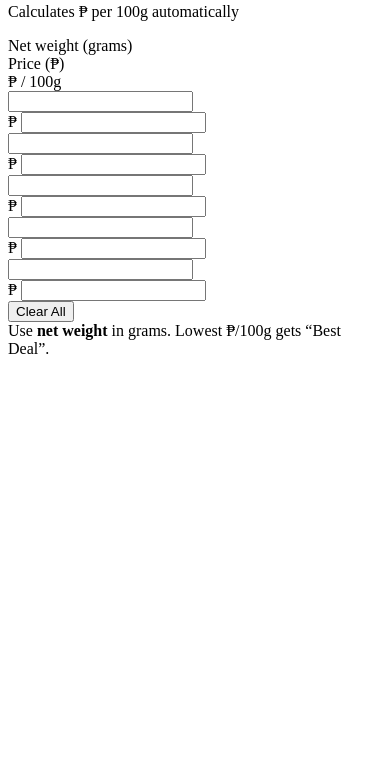
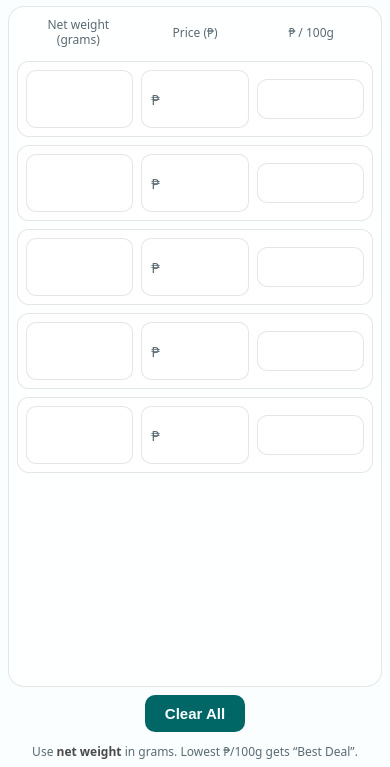
Before and after one commit to darylmilanes/best-deal-calculator, a plain HTML site: page index.html in a window 390 px wide. Shown: the part 77-844 px from the top of the page. Drawn offline with Linux system fonts and the light colour scheme.

Commit message:
Refactor styles and remove unused JavaScript functions
Removed old JavaScript functions for viewport height and data restoration. Added new CSS styles for layout and responsive design.

```diff
--- a/styles.css
+++ b/styles.css
@@ -1,138 +1,247 @@
-/* Keyboard-safe viewport height to avoid layout jumps */
-(function setVh() {
-  const set = () => {
-    const vh = window.innerHeight + "px";
-    document.documentElement.style.setProperty('--vh', vh);
-  };
-  set();
-  window.addEventListener('resize', set);
-  window.addEventListener('orientationchange', set);
-})();
-
-const rows = Array.from(document.querySelectorAll('.row'));
-const NUM_DECIMALS = 2;
-
-/* Restore saved values */
-(function restore(){
-  try{
-    const saved = JSON.parse(localStorage.getItem('bvf_pp100g_v1') || '[]');
-    rows.forEach((row, idx) => {
-      const g = row.querySelector('.g-input');
-      const p = row.querySelector('.p-input');
-      if(saved[idx]){
-        if(saved[idx].g !== undefined) g.value = saved[idx].g;
-        if(saved[idx].p !== undefined) p.value = saved[idx].p;
-      }
-    });
-  }catch{}
-})();
-
-/* Attach handlers */
-rows.forEach(row => {
-  const g = row.querySelector('.g-input');
-  const p = row.querySelector('.p-input');
-  const onInput = () => computeAll();
-  g.addEventListener('input', onInput, {passive:true});
-  p.addEventListener('input', onInput, {passive:true});
-});
-
-document.addEventListener('DOMContentLoaded', function() {
-  computeAll();
-});
-
-/* Compute logic */
-function computeAll(){
-  const results = [];
-
-  rows.forEach(row => {
-    const grams = parseFloat(row.querySelector('.g-input').value);
-    const price = parseFloat(row.querySelector('.p-input').value);
-    const out = row.querySelector('.resultValue');
-
-    out.textContent = '';
-    results.push({ row, valueRounded: Infinity, valid: false });
-
-    if (isFinite(grams) && grams > 0 && isFinite(price) && price >= 0){
-      const per100 = (price / grams) * 100;
-      const rounded = Math.round(per100 * 100) / 100;
-      out.textContent = `₱${rounded.toFixed(NUM_DECIMALS)}`;
-      const slot = results[results.length - 1];
-      slot.valueRounded = rounded;
-      slot.valid = true;
-    }
-  });
-
-  updateResults(results);
-
-  persist();
+:root{
+  --bg:#fafeff;
+  --text:#4a4a4a;
+  --accent:#006666;
+  --muted:#5a6b73;
+  --ok:#006666;
+  --border:rgba(0,0,0,0.10);
+  --ring:rgba(0,102,102,0.14);
+  --vh:100vh;
 }
 
-function updateResults(results) {
-  // Find best value
-  let min = Infinity;
-  let minIndexes = [];
-  results.forEach((res, i) => {
-    if (res.valid && res.valueRounded < min) {
-      min = res.valueRounded;
-      minIndexes = [i];
-    } else if (res.valid && res.valueRounded === min) {
-      minIndexes.push(i);
+html, body { height: 100%; overscroll-behavior: none; }
+body {
+  margin: 0;
+  background: var(--bg);
+  color: var(--text);
+  font-family: system-ui, -apple-system, Segoe UI, Roboto, "Helvetica Neue", Arial, "Noto Sans";
+  font-size: 16px;
+  line-height: 1.25;
+  overflow: hidden;
 }
-  });
 
-  // Update UI
-  rows.forEach((row, i) => {
-    row.classList.remove('best', 'tie');
-    const resultBox = row.querySelector('.resultBox');
-    const badge = row.querySelector('.badge');
-    if (results[i].valid) {
-      row.querySelector('.resultValue').textContent = `₱${results[i].valueRounded.toFixed(NUM_DECIMALS)}`;
-      if (minIndexes.includes(i)) {
-        if (minIndexes.length > 1) {
-          row.classList.add('tie');
-        } else {
-          row.classList.add('best');
+/* 4 rows: header | table | clear | footnote */
+.app-shell{
+  position: relative;
+  height: var(--vh);
+  max-width: 420px;
+  margin: 0 auto;
+  display: grid;
+  grid-template-rows: auto 1fr auto auto;
+  gap: 8px;
+  padding: 14px;
+  box-sizing: border-box;
+}
+
+@media (min-width: 600px){
+  .app-shell{
+    border-radius: 22px;
+    box-shadow: 0 20px 60px rgba(0,0,0,0.15);
+    background: rgba(255,255,255,0.65);
+    backdrop-filter: blur(8px);
+    border: 1px solid rgba(255,255,255,0.6);
   }
 }
-    } else {
-      row.querySelector('.resultValue').textContent = '';
+
+@media (max-width: 600px) {
+  .app-shell {
+    width: 100vw;
+    max-width: 100vw;
+    box-sizing: border-box;
+    padding: 8px;
   }
-    if (badge) badge.textContent = '';
-    if (resultBox) resultBox.classList.remove('best', 'tie');
-  });
+  .table {
+    width: 100%;
+    box-sizing: border-box;
+    padding: 4px;
+  }
+  .table-head, .row {
+    grid-template-columns: 1fr 1fr 1fr !important;
+    gap: 4px;
+  }
+  .resultBox {
+    height: 40px;
+    min-height: 40px;
+    width: 100%;
+    max-width: 100%;
+    min-width: 0;
+    padding: 8px 10px;
+    flex-wrap: wrap;
+    box-sizing: border-box;
+    display: flex;
+    align-items: center;
+  }
+  .resultValue {
+    min-width: 0;
+    font-size: 15px;
+  }
+  .badge {
+    min-width: 0;
+    max-width: 60px;
+    font-size: 11px;
+  }
 }
 
-function persist(){
-  const data = rows.map(row => ({
-    g: row.querySelector('.g-input').value || '',
-    p: row.querySelector('.p-input').value || ''
-  }));
-  try{
-    localStorage.setItem('bvf_pp100g_v1', JSON.stringify(data));
-  }catch{}
+/* Header */
+.app-header{
+  text-align:center;
+  padding: 10px 0;
+  border-bottom: 2px solid var(--accent);
+  background: var(--accent);
+  color: var(--bg);
+  border-radius: 12px;
+}
+.app-header h1{ margin: 0; font-size: 20px; font-weight: 700; color: var(--bg); }
+.app-header .sub{ margin: 4px 0 0; font-size: 13px; color: var(--bg); opacity: 0.9; }
+
+/* Table */
+.table{
+  display: grid;
+  grid-auto-rows: min-content;
+  gap: 8px;
+  overflow: hidden;
+  padding: 8px;
+  background: rgba(255,255,255,0.75);
+  border: 1px solid var(--border);
+  border-radius: 16px;
+}
+/* Make column 3 (results) wider */
+.table-head, .row{
+  display: grid;
+  grid-template-columns: 70px 90px 155px; /* grams | price | results */
+  gap: 8px;
+  align-items: center;
 }
 
-computeAll();
 
-/* PWA registration */
-if ('serviceWorker' in navigator){
-  window.addEventListener('load', () => {
-    navigator.serviceWorker.register('./sw.js').catch(()=>{});
-  });
+
+.table-head{
+  color: var(--muted);
+  font-size: 12px;
+  padding: 2px 4px 6px 4px;
+  user-select: none;
 }
 
-/* Clear button functionality */
-const clearBtn = document.getElementById('clearBtn');
-if (clearBtn){
-  clearBtn.addEventListener('click', () => {
-    rows.forEach(row => {
-      row.querySelector('.g-input').value = '';
-      row.querySelector('.p-input').value = '';
-      row.querySelector('.resultValue').textContent = '';
-      const badge = row.querySelector('.badge');
-      badge.textContent = '';
-      badge.classList.remove('best', 'tie');
-    });
-    localStorage.removeItem('bvf_pp100g_v1');
-  });
+.row{
+  padding: 8px;
+  border-radius: 12px;
+  background: white;
+  border: 1px solid var(--border);
 }
+
+.cell{ display: flex; align-items: center; }
+
+/* Inputs */
+input[type="number"]{
+  width: 100%;
+  height: 40px;
+  padding: 8px 10px;
+  border-radius: 10px;
+  border: 1px solid var(--border);
+  font-size: 16px;
+  outline: none;
+  background: #fff;
+}
+input[type="number"]:focus{ border-color: var(--accent); box-shadow: 0 0 0 4px var(--ring); }
+input[type=number]::-webkit-inner-spin-button,
+input[type=number]::-webkit-outer-spin-button { -webkit-appearance: none; margin: 0; }
+input[type=number] { -moz-appearance: textfield; }
+
+/* Price prefix ₱ (keeps input numeric, adds visual ₱, aligns under header) */
+.cell.price{ position: relative; }
+.cell.price .peso{
+  position: absolute;
+  left: 10px;
+  font-size: 15px;
+  color: var(--muted);
+  pointer-events: none;
+}
+.cell.price .p-input{
+  padding-left: 24px; /* room for ₱ */
+}
+
+/* Result: a wider "input-like" box that also holds the badge */
+.result{ justify-content: flex-start; }
+/* Result box layout */
+.resultBox{
+  width: 100%;
+  min-height: 40px;
+  padding: 8px 10px;
+  border-radius: 10px;
+  border: 1px solid var(--border);
+  background:#fff;
+  display: flex;
+  align-items: center;
+  gap: 8px;
+  justify-content: flex-start;   /* 👈 keep items grouped, not pushed apart */
+}
+
+/* Number result flexes, leaves room for badge */
+.resultValue{
+  flex: 1;                /* 👈 take up remaining space */
+  font-variant-numeric: tabular-nums;
+  min-width: 60px;
+}
+
+/* Badge stays inside box */
+.badge{
+  flex-shrink: 0;          /* 👈 don’t shrink into overflow */
+  max-width: 70px;         /* 👈 ensures it never exceeds box */
+  text-align: center;
+  white-space: nowrap;     /* 👈 keep text in one line */
+  overflow: hidden;
+  text-overflow: ellipsis; /* 👈 if too long, show … */
+  min-width: 60px;
+  height: 24px;
+  display: inline-flex;
+  align-items: center;
+  justify-content: center;
+  padding: 0 8px;
+  border-radius: 999px;
+  font-size: 12px;
+  font-weight: 600;
+  color: #fff;
+  background: transparent;
+}
+.badge.best{ background: transparent; }
+.badge.tie{ background: transparent; opacity: 1; }
+
+
+/* Clear button row */
+.clear-wrap { text-align: center; }
+#clearBtn{
+  background: var(--accent);
+  color: var(--bg);
+  border: none;
+  border-radius: 10px;
+  padding: 10px 20px;
+  font-size: 15px;
+  font-weight: 600;
+  cursor: pointer;
+}
+#clearBtn:active{ opacity: .85; }
+
+/* Footer */
+.note{
+  font-size: 12px;
+  color: var(--muted);
+  text-align: center;
+  user-select: none;
+  padding-top: 4px;
+}
+.note strong{ color: var(--text); }
+.resultBox{ display: flex; gap: 10px; align-items: center; justify-content: space-between; }
+.resultValue{ flex: 1; min-width: 72px; }  /* lets the badge have room */
+.badge{ flex-shrink: 0; }                   /* prevents the pill from squishing */
+.table-head div:nth-child(1){ text-align: center; padding-left: 4px; }   /* Net weight */
+.table-head div:nth-child(2){ text-align: center; }                   /* Price */
+.table-head div:nth-child(3){ text-align: center; padding-right: 5px; }/* ₱ / 100g */
+
+.row.best {
+  background: #d2f5e3;
+  border-color: var(--ok);
+}
+.row.tie {
+  background: #d2f5e3;
+  border-color: var(--ok);
+}
```
Lines whose indentation alone changed are shown as unchanged.
